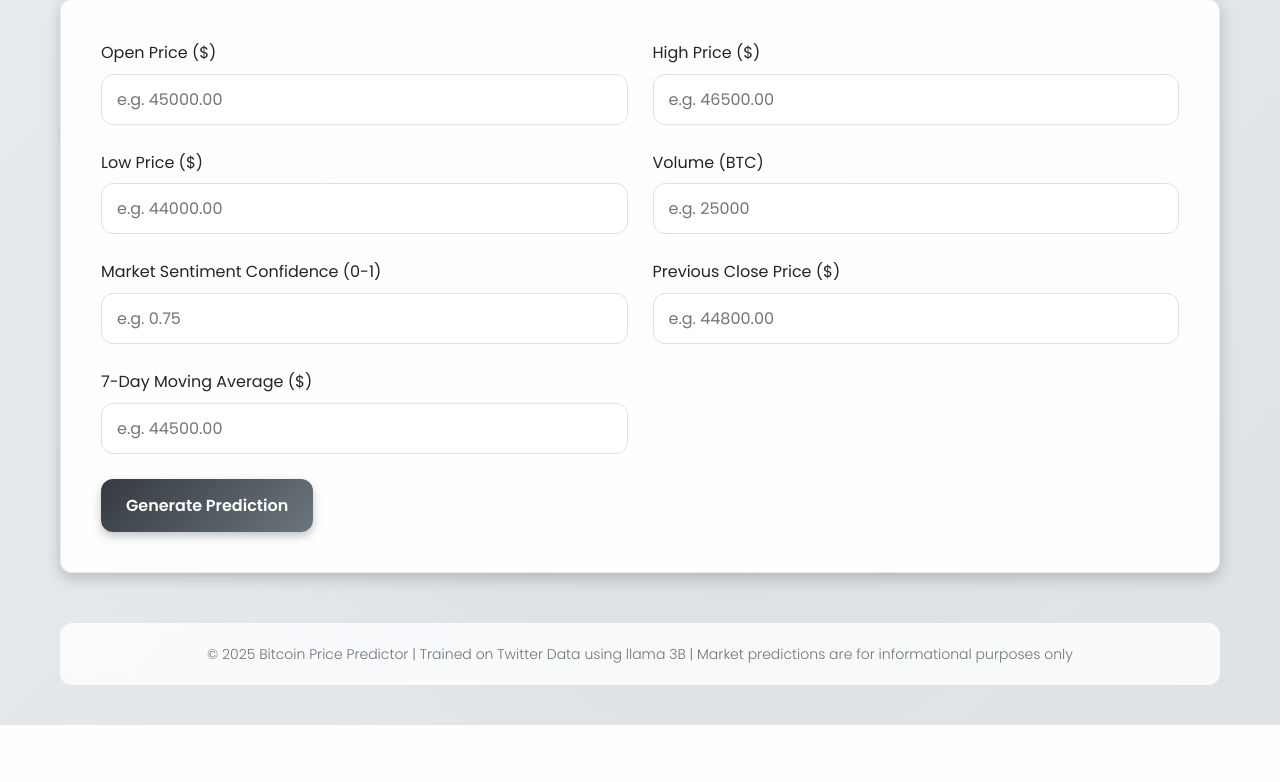
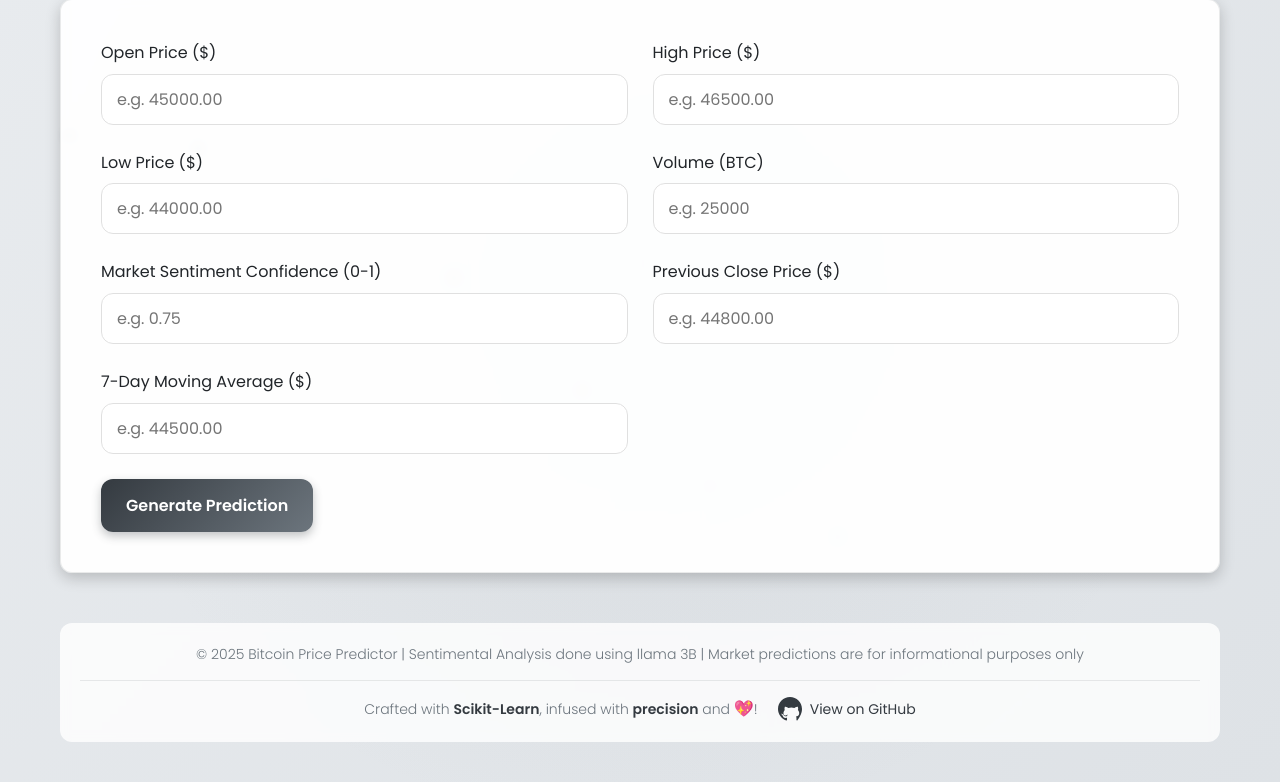
Before and after one commit to alkaifaftab000/Crypto_Predictive_Model, a Flask app: page / in a window 1280 px wide. Shown: the part 261-1043 px from the top of the page. Before the commit the page ends 986 px from the top, so only its background shows below. Run offline with Flask 3, Linux system fonts and the light colour scheme; parts of the project's set-up code (start-up, migrations or seed data) failed here and were passed over.

Commit message:
"added fotter"

```diff
--- a/templates/index.html
+++ b/templates/index.html
@@ -244,6 +244,59 @@
             border-radius: var(--border-radius);
             backdrop-filter: blur(5px);
         }
+        .footer-crafted {
+    margin-top: 15px;
+    padding-top: 15px;
+    border-top: 1px solid rgba(52, 58, 64, 0.1);
+    display: flex;
+    justify-content: center;
+    align-items: center;
+    gap: 20px;
+    flex-wrap: wrap;
+}
+
+.footer-crafted p {
+    color: var(--secondary-color);
+    font-size: 14px;
+}
+
+.highlight {
+    color: var(--primary-color);
+    font-weight: 600;
+}
+
+.heart {
+    font-size: 16px;
+    animation: pulse 1.5s infinite ease-in-out;
+}
+
+.github-link {
+    display: flex;
+    align-items: center;
+    gap: 8px;
+    color: var(--primary-color);
+    text-decoration: none;
+    font-weight: 400;
+    transition: var(--transition);
+}
+
+.github-link:hover {
+    color: var(--primary-light);
+}
+
+.github-icon {
+    transition: var(--transition);
+}
+
+.github-link:hover .github-icon path {
+    fill: var(--primary-light);
+}
+
+@keyframes pulse {
+    0% { transform: scale(1); }
+    50% { transform: scale(1.2); }
+    100% { transform: scale(1); }
+}
 
         @media (min-width: 768px) {
             .form-row {
@@ -291,7 +344,7 @@
     <div class="container">
         <header>
             <h1>Bitcoin Price Predictor</h1>
-            <p>Enter market data points to predict Bitcoin's future closing price using our Model (RandomForestRegressor) Trained on Twitter Data</p>
+            <strong></strong><p>Enter market data points to predict Bitcoin's future closing price using our Model (RandomForestRegressor) Trained on Twitter Data</p></strong>
         </header>
 
         <main>
@@ -353,7 +406,16 @@
         </main>
 
         <footer>
-            <p>© 2025 Bitcoin Price Predictor | Trained on Twitter Data using llama 3B | Market predictions are for informational purposes only</p>
+            <p>© 2025 Bitcoin Price Predictor | Sentimental Analysis done using llama 3B | Market predictions are for informational purposes only</p>
+            <div class="footer-crafted">
+                <p>Crafted with <span class="highlight">Scikit-Learn</span>, infused with <span class="highlight">precision</span> and <span class="heart">💖</span>!</p>
+                <a href="https://github.com/alkaifaftab000/Crypto_Predictive_Model" target="_blank" class="github-link">
+                    <svg width="24" height="24" viewBox="0 0 24 24" fill="none" xmlns="http://www.w3.org/2000/svg" class="github-icon">
+                        <path d="M12 0C5.37 0 0 5.37 0 12c0 5.3 3.438 9.8 8.205 11.385.6.11.82-.26.82-.577 0-.285-.01-1.04-.015-2.04-3.338.724-4.042-1.61-4.042-1.61-.546-1.385-1.333-1.756-1.333-1.756-1.09-.745.083-.73.083-.73 1.205.135 1.84 1.24 1.84 1.24 1.07 1.91 2.89 1.36 3.59 1.04.11-.885.425-1.36.77-1.67C7.165 19.395 5.5 18.66 5.5 16.32c0-1.34.48-2.435 1.27-3.295-.125-.31-.555-1.56.12-3.25 0 0 1.035-.33 3.39 1.26.985-.275 2.04-.415 3.095-.495.99.08 2.045.22 3.03.495 2.355-1.59 3.39-1.26 3.39-1.26.675 1.69.245 2.94.12 3.25.79.86 1.27 1.955 1.27 3.295 0 2.35-1.675 3.075-3.27 3.235.255.22.48.65.54 1.31 0 .945-.015 1.71-.015 1.945 0 .32.215.695.825.575C20.565 21.8 24 17.3 24 12 24 5.37 18.63 0 12 0z" fill="var(--primary-color)"/>
+                    </svg>
+                    <span>View on GitHub</span>
+                </a>
+            </div>
         </footer>
     </div>
 
```
